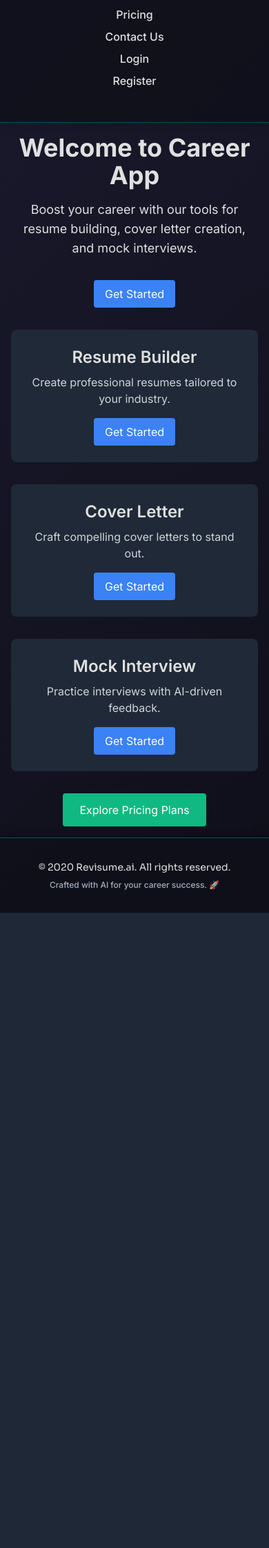
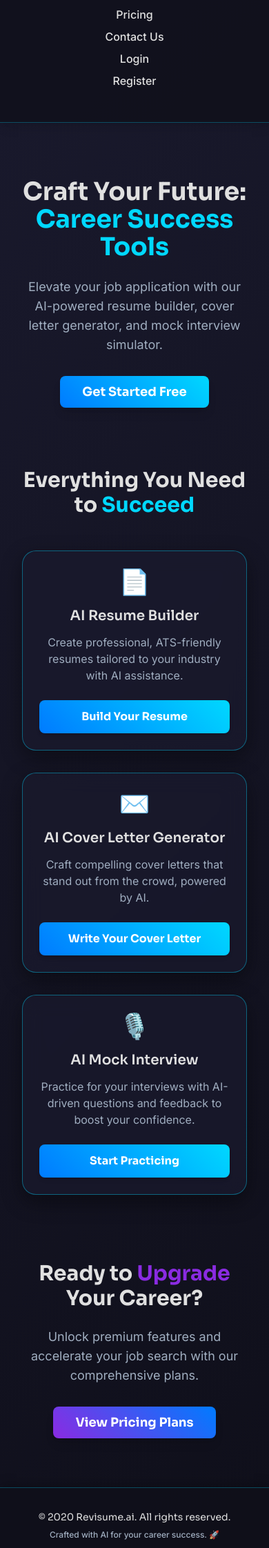
Before and after one commit to Harmart1/resume_generator, a Flask app: template frontend/templates/home.html in a window 390 px wide. Shown: the part 143-2387 px from the top of the page at 69% size. Before the commit the page ends 1466 px from the top, so only its background shows below. Run offline with Flask 3, Linux system fonts and the light colour scheme; the template is opened without the code that fills it: most values are stand-ins (such as "Sample title", 1, 10 or a date in 2020); parts of the project's set-up code (start-up, migrations or seed data) failed here and were passed over; some libraries are stand-ins or nearby versions.

Commit message:
Refactor: Improve homepage layout and visuals
This commit revamps `frontend/templates/home.html` to create a more professional and engaging user experience, optimized for both desktop and mobile displays.

Key changes:
- Introduced a prominent hero section with a clear headline, sub-headline, and call-to-action button.
- Restyled the features section using 'glass-card' elements (from `app_base.html`) for a consistent look with the application's dark theme.
- Added placeholder icons (emojis) to feature cards for better visual appeal.
- Ensured feature card buttons are specific and engaging.
- Added a dedicated Call to Action section for pricing plans.
- Leveraged Tailwind CSS extensively for responsive layout, typography, and spacing.
- Adjusted font sizes for feature card icons and titles to improve readability and balance on smaller mobile screens.
- Ensured consistency with the existing theme defined in `app_base.html`.

```diff
--- a/frontend/templates/home.html
+++ b/frontend/templates/home.html
@@ -1,34 +1,75 @@
 {% extends 'app_base.html' %}
-{% block title %}Home - Career App{% endblock %}
+{% block title %}Home - Career Success Tools{% endblock %}
 
 {% block content %}
-<div class="text-center">
-    <h1 class="text-4xl font-bold mb-4">Welcome to Career App</h1>
-    <p class="text-lg mb-8">Boost your career with our tools for resume building, cover letter creation, and mock interviews.</p>
-    {% if current_user.is_authenticated %}
-        <a href="{{ url_for('main.dashboard') }}" class="inline-block bg-blue-500 text-white px-4 py-2 rounded hover:bg-blue-600 mb-8">Go to Dashboard</a>
-    {% else %}
-        <a href="{{ url_for('main.register') }}" class="inline-block bg-blue-500 text-white px-4 py-2 rounded hover:bg-blue-600 mb-8">Get Started</a>
-    {% endif %}
-    <div class="grid grid-cols-1 md:grid-cols-3 gap-8">
-        <div class="bg-gray-800 p-6 rounded-lg">
-            <h2 class="text-2xl font-semibold mb-2">Resume Builder</h2>
-            <p class="text-gray-300 mb-4">Create professional resumes tailored to your industry.</p>
-            <a href="{{ url_for('resume_builder.index') }}" class="inline-block bg-blue-500 text-white px-4 py-2 rounded hover:bg-blue-600">Get Started</a>
+<div class="container mx-auto px-4 py-8 text-primary-light">
+
+    <section class="hero text-center py-12 md:py-20">
+        <h1 class="text-4xl sm:text-5xl md:text-6xl font-bold font-sora mb-6">
+            Craft Your Future: <span class="text-electric-cyan">Career Success Tools</span>
+        </h1>
+        <p class="text-lg sm:text-xl md:text-2xl text-secondary-light mb-10 max-w-3xl mx-auto">
+            Elevate your job application with our AI-powered resume builder, cover letter generator, and mock interview simulator.
+        </p>
+        <div>
+            {% if current_user.is_authenticated %}
+                <a href="{{ url_for('main.dashboard') }}" class="btn-primary text-lg sm:text-xl px-8 sm:px-10 py-3 sm:py-4 rounded-lg shadow-lg hover:shadow-xl transition-shadow duration-300 transform hover:scale-105">
+                    Go to Dashboard
+                </a>
+            {% else %}
+                <a href="{{ url_for('main.register') }}" class="btn-primary text-lg sm:text-xl px-8 sm:px-10 py-3 sm:py-4 rounded-lg shadow-lg hover:shadow-xl transition-shadow duration-300 transform hover:scale-105">
+                    Get Started Free
+                </a>
+            {% endif %}
         </div>
-        <div class="bg-gray-800 p-6 rounded-lg">
-            <h2 class="text-2xl font-semibold mb-2">Cover Letter</h2>
-            <p class="text-gray-300 mb-4">Craft compelling cover letters to stand out.</p>
-            <a href="{{ url_for('cover_letter.index') }}" class="inline-block bg-blue-500 text-white px-4 py-2 rounded hover:bg-blue-600">Get Started</a>
+    </section>
+
+    <section class="features py-12 md:py-20">
+        <h2 class="text-3xl sm:text-4xl font-bold font-sora text-center mb-12 md:mb-16">
+            Everything You Need to <span class="text-electric-cyan">Succeed</span>
+        </h2>
+        <div class="grid grid-cols-1 md:grid-cols-3 gap-8 lg:gap-12">
+            {# Card 1: Resume Builder #}
+            <div class="glass-card p-6 md:p-8 flex flex-col items-center text-center">
+                <div class="text-4xl sm:text-5xl mb-4">📄</div>
+                <h3 class="text-xl sm:text-2xl font-semibold font-sora mb-3 text-primary-light">AI Resume Builder</h3>
+                <p class="text-secondary-light mb-6 flex-grow">Create professional, ATS-friendly resumes tailored to your industry with AI assistance.</p>
+                <a href="{{ url_for('resume_builder.index') }}" class="btn-primary w-full sm:w-auto px-6 py-3 rounded-lg shadow-md hover:shadow-lg transition-shadow duration-300">
+                    Build Your Resume
+                </a>
+            </div>
+            {# Card 2: Cover Letter #}
+            <div class="glass-card p-6 md:p-8 flex flex-col items-center text-center">
+                <div class="text-4xl sm:text-5xl mb-4">✉️</div>
+                <h3 class="text-xl sm:text-2xl font-semibold font-sora mb-3 text-primary-light">AI Cover Letter Generator</h3>
+                <p class="text-secondary-light mb-6 flex-grow">Craft compelling cover letters that stand out from the crowd, powered by AI.</p>
+                <a href="{{ url_for('cover_letter.index') }}" class="btn-primary w-full sm:w-auto px-6 py-3 rounded-lg shadow-md hover:shadow-lg transition-shadow duration-300">
+                    Write Your Cover Letter
+                </a>
+            </div>
+            {# Card 3: Mock Interview #}
+            <div class="glass-card p-6 md:p-8 flex flex-col items-center text-center">
+                <div class="text-4xl sm:text-5xl mb-4">🎙️</div>
+                <h3 class="text-xl sm:text-2xl font-semibold font-sora mb-3 text-primary-light">AI Mock Interview</h3>
+                <p class="text-secondary-light mb-6 flex-grow">Practice for your interviews with AI-driven questions and feedback to boost your confidence.</p>
+                <a href="{{ url_for('mock_interview.index') }}" class="btn-primary w-full sm:w-auto px-6 py-3 rounded-lg shadow-md hover:shadow-lg transition-shadow duration-300">
+                    Start Practicing
+                </a>
+            </div>
         </div>
-        <div class="bg-gray-800 p-6 rounded-lg">
-            <h2 class="text-2xl font-semibold mb-2">Mock Interview</h2>
-            <p class="text-gray-300 mb-4">Practice interviews with AI-driven feedback.</p>
-            <a href="{{ url_for('mock_interview.index') }}" class="inline-block bg-blue-500 text-white px-4 py-2 rounded hover:bg-blue-600">Get Started</a>
-        </div>
-    </div>
-    <div class="mt-8">
-        <a href="{{ url_for('main.pricing') }}" class="inline-block bg-green-500 text-white px-6 py-3 rounded hover:bg-green-600">Explore Pricing Plans</a>
-    </div>
+    </section>
+
+    <section class="cta text-center py-12 md:py-20">
+         <h2 class="text-3xl sm:text-4xl font-bold font-sora mb-6">
+            Ready to <span class="text-neon-purple">Upgrade</span> Your Career?
+        </h2>
+        <p class="text-lg sm:text-xl text-secondary-light mb-10 max-w-2xl mx-auto">
+            Unlock premium features and accelerate your job search with our comprehensive plans.
+        </p>
+        <a href="{{ url_for('main.pricing') }}" class="btn-download text-lg sm:text-xl px-8 sm:px-10 py-3 sm:py-4 rounded-lg shadow-lg hover:shadow-xl transition-shadow duration-300 transform hover:scale-105">
+            View Pricing Plans
+        </a>
+    </section>
+
 </div>
 {% endblock %}
```
